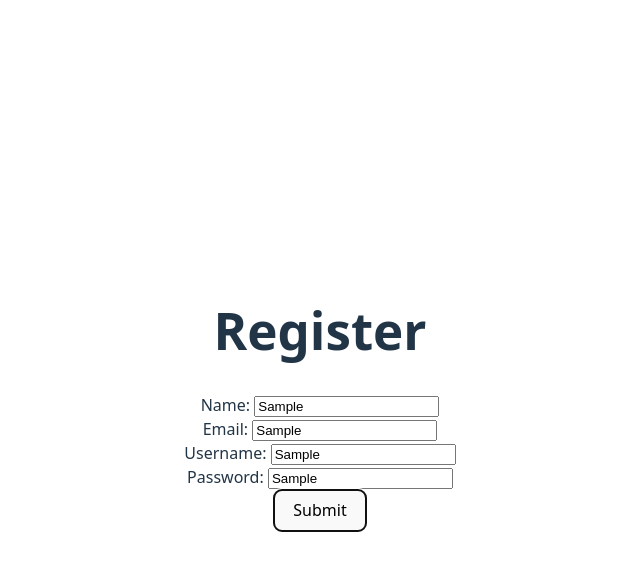
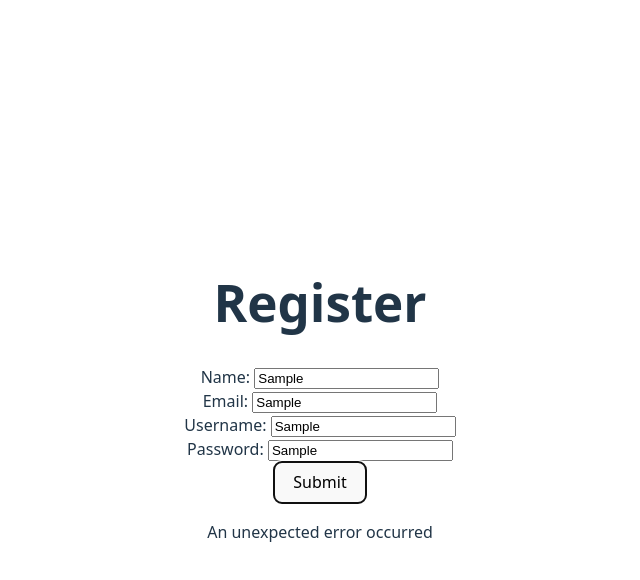
Before and after one commit to Group2Capstone-ECommerce/Group2Capstone-Ecommerce, a React (Vite) app in the folder client/: page /register in a window 1280 px wide. Both pictures are taken after typing "Sample", "Sample", "Sample", "Sample" into the empty fields and a click on the button "Submit". Shown: the top 580 px of the page, without its empty margins (320-960 px from the left). Built offline with nearby package versions, Linux system fonts and the light colour scheme; no server answers.

Commit message:
added value requirements and registration success message

```diff
--- a/client/src/components/Register.jsx
+++ b/client/src/components/Register.jsx
@@ -6,10 +6,11 @@ export default function Register() {
     const [email, setEmail] = useState('');
     const [username, setUsername] = useState('');
     const [password, setPassword] = useState('');
-    const [message, setMessage] = useState(null);
+    const [message, setMessage] = useState('');
+    const [messageType, setMessageType] = useState('');//'success' or 'error'
 
 
-    async function handleSubmit(event,name,email,username,password) {
+    async function handleSubmit(event) {
         event.preventDefault();
         console.log('Name =>', name,'Email => ', email,'Username =>', username,'Password =>', password)
         try {
@@ -24,36 +25,57 @@ export default function Register() {
                     username,
                     password,
                 })
-            }).then(response => response.json())
-            .then(result => {
-                setMessage(result)
             })
+            const data = await response.json();
+            console.log('Response', response)
+            console.log('Data', data)
+            console.log('Status', response.status)
+
+            if(response.ok){
+                setMessage(data.message || 'Registration Successful!');
+                setMessageType('success');
+            } else {
+                setMessage(data.message || 'Registration Failed.');
+            }
+            setMessageType('error')
+
         } catch (error) {
-
+            console.error('Error during registration:', error);
+            setMessage('An unexpected error occurred');
+            setMessageType('error')
         }
     }
 
+    const renderMessage = () => {
+        if(message){
+            return(
+                <p className={messageType}>{message}</p>
+            );
+        }
+        return null
+    }
+
     return (
-        <div calssname='registerPage'>
-            <form onSubmit={(e) => handleSubmit(e,name,email,username,password)}>
+        <div className='registerPage'>
+            <form onSubmit={handleSubmit}>
                 {/*  input boxes */}
                 <h1>Register</h1>
                 <div>
-                    Name: <input value={name} onChange={(e) => setName(e.target.value)} />
+                    Name: <input value={name} onChange={(e) => setName(e.target.value)} required/>
                 </div>
                 <div>
-                    Email: <input value={email} onChange={(e) => setEmail(e.target.value)}/>
+                    Email: <input value={email} onChange={(e) => setEmail(e.target.value)} required/>
                 </div>
                 <div>
-                    Username: <input value={username} onChange={(e) => setUsername(e.target.value)}/>
+                    Username: <input value={username} onChange={(e) => setUsername(e.target.value)} required/>
                 </div>
                 <div>
-                    Password: <input value={password} onChange={(e) => setPassword(e.target.value)}/>
+                    Password: <input value={password} onChange={(e) => setPassword(e.target.value)} required/>
                 </div>
                 <button>Submit</button>
             </form>
-            <div className='error'>
-                {message && <h3>{message.error}</h3>}
+            <div className='Message'>
+                {renderMessage()}
             </div>
         </div>
     )
```
